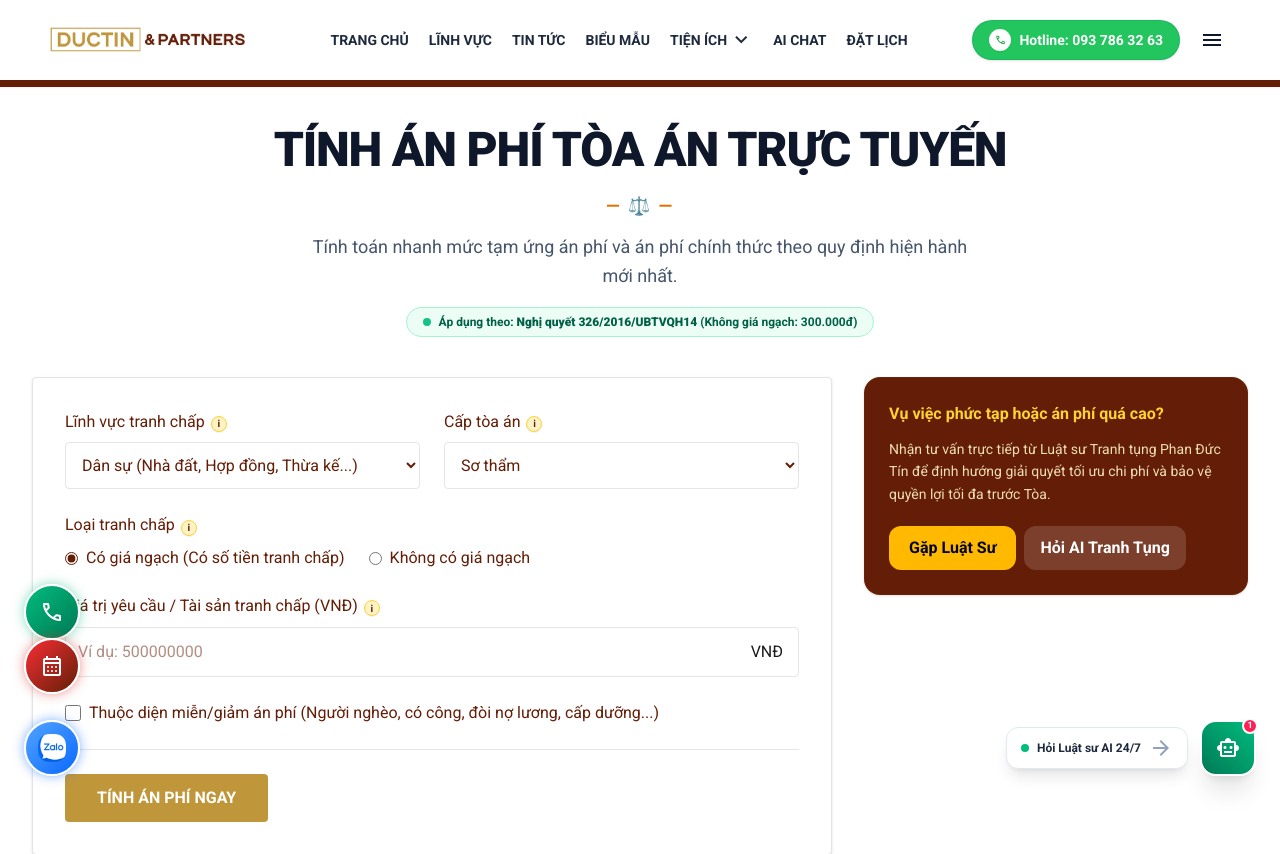
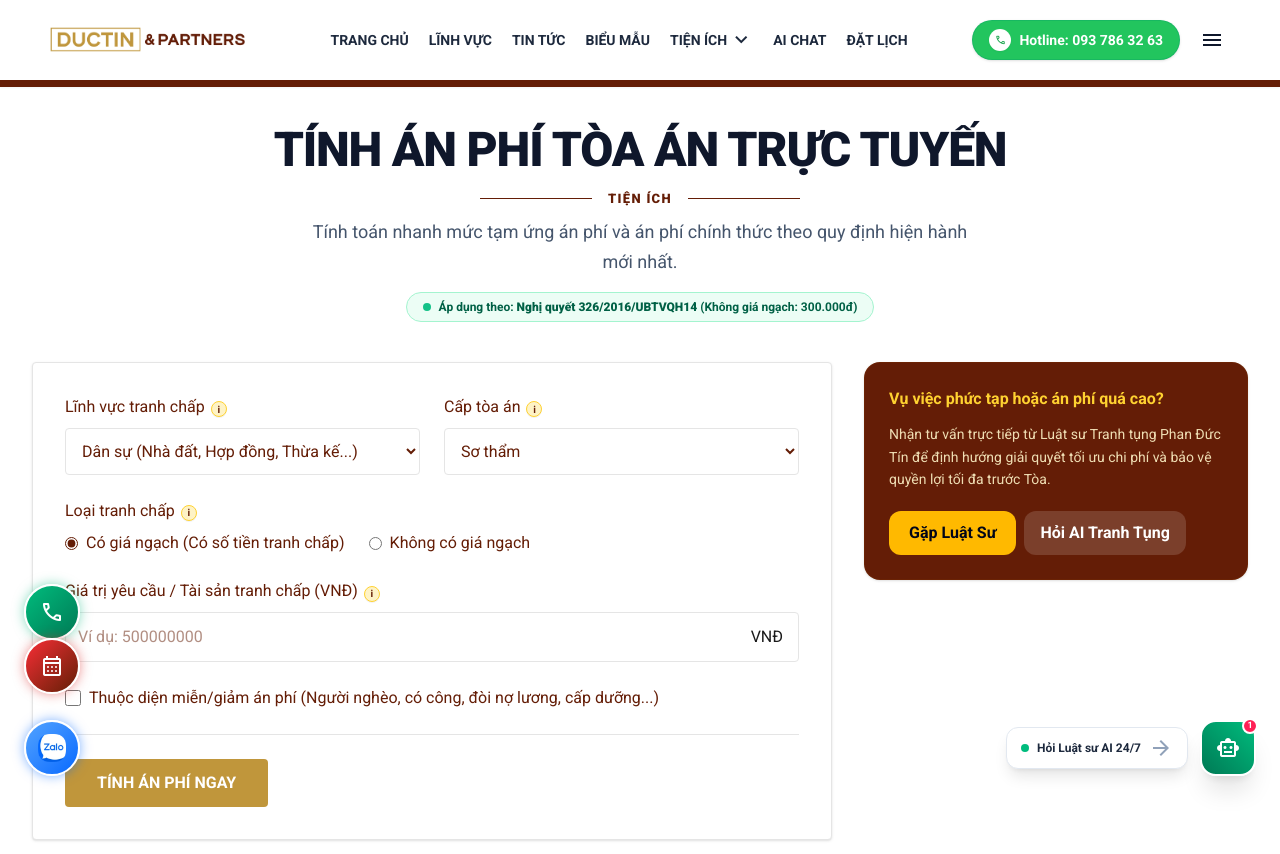
Before and after one commit to RexMcG/webluatductin, a Next.js app: page /court-fee-calculator in a window 1280 px wide. Shown: the top 854 px of the page. Built offline with nearby package versions, Linux system fonts and the light colour scheme.

Commit message:
style: replace scale icon with SectionDivider matching brand style and Image 3

```diff
--- a/src/app/ai-form-checker/page.tsx
+++ b/src/app/ai-form-checker/page.tsx
@@ -2,6 +2,7 @@
 
 import { useState } from "react";
 import Link from "next/link";
+import SectionDivider from "@/components/common/SectionDivider";
 
 export default function AIFormChecker() {
   const [analysisState, setAnalysisState] = useState<"idle" | "scanning" | "complete">("idle");
@@ -26,12 +27,10 @@ export default function AIFormChecker() {
     <div className="max-w-7xl mx-auto px-4 md:px-8 pt-10 pb-16 min-h-screen">
       {/* HEADER AREA */}
       <div className="text-center mb-10 max-w-4xl mx-auto">
-        <h1 className="text-3xl sm:text-4xl md:text-5xl font-black text-slate-900 font-sans tracking-tight uppercase mb-3 leading-tight">
+        <h1 className="text-3xl sm:text-4xl md:text-5xl font-black text-slate-900 font-sans tracking-tight uppercase mb-1 leading-tight">
           AI Thẩm Định &amp; Hướng Dẫn Điền Biểu Mẫu
         </h1>
-        <div className="text-amber-600 flex items-center justify-center my-3">
-          <span className="tracking-widest font-bold text-lg">— ⚖️ —</span>
-        </div>
+        <SectionDivider label="TIỆN ÍCH" />
         <p className="text-slate-600 text-sm sm:text-base md:text-lg max-w-2xl mx-auto leading-relaxed">
           Tải lên bản chụp/PDF biểu mẫu của bạn. Trợ lý AI sẽ rà soát lỗi sai hoặc hướng dẫn điền từng mục chuẩn pháp lý.
         </p>
--- a/src/app/ai-form-library/page.tsx
+++ b/src/app/ai-form-library/page.tsx
@@ -6,6 +6,7 @@ import { useQuery } from "@tanstack/react-query";
 import { formLibraryService, FormItem } from "@/services/form-library.service";
 import { formLeadService } from "@/services/form-lead.service";
 import { exportFormToDoc } from "@/utils/form-exporter";
+import SectionDivider from "@/components/common/SectionDivider";
 
 // Curated standard Vietnamese legal templates fallback & initial library (25+ chuẩn biểu mẫu)
 const POPULAR_FORMS: FormItem[] = [
@@ -754,12 +755,10 @@ export default function AIFormLibrary() {
 
       {/* Hero Section */}
       <div className="text-center mb-10 max-w-4xl mx-auto">
-        <h1 className="text-3xl sm:text-4xl md:text-5xl font-black text-slate-900 font-sans tracking-tight uppercase mb-3 leading-tight">
+        <h1 className="text-3xl sm:text-4xl md:text-5xl font-black text-slate-900 font-sans tracking-tight uppercase mb-1 leading-tight">
           Kho Biểu Mẫu Pháp Lý AI
         </h1>
-        <div className="text-amber-600 flex items-center justify-center my-2">
-          <span className="tracking-widest font-bold text-lg">— ⚖️ —</span>
-        </div>
+        <SectionDivider label="TIỆN ÍCH" />
         <p className="text-slate-600 text-sm sm:text-base md:text-lg max-w-2xl mx-auto mb-8 leading-relaxed">
           Tra cứu và tải xuống miễn phí các biểu mẫu pháp lý chuẩn xác. Nhập câu văn nói tự nhiên, AI sẽ tự động phân tích ngữ nghĩa và gợi ý biểu mẫu chính xác.
         </p>
--- a/src/app/appointment/page.tsx
+++ b/src/app/appointment/page.tsx
@@ -3,6 +3,7 @@
 import { useState, useMemo, useEffect } from "react";
 import Link from "next/link";
 import { appointmentService } from "@/services/appointment.service";
+import SectionDivider from "@/components/common/SectionDivider";
 
 // 9 Lĩnh vực cốt lõi của Đức Tín & Cộng sự + 1 Lĩnh vực Khác
 export const PRACTICE_AREAS = [
@@ -267,9 +268,7 @@ export default function AppointmentPage() {
         <h1 className="text-3xl sm:text-4xl md:text-5xl font-black text-slate-900 font-sans tracking-tight uppercase mb-3 leading-tight">
           Đặt Lịch Hẹn Tư Vấn Pháp Lý
         </h1>
-        <div className="text-amber-600 flex items-center justify-center my-3">
-          <span className="tracking-widest font-bold text-lg">— ⚖️ —</span>
-        </div>
+        <SectionDivider label="ĐẶT LỊCH" />
         <p className="text-slate-600 text-sm sm:text-base md:text-lg max-w-2xl mx-auto leading-relaxed">
           Vui lòng điền thông tin chi tiết để đặt lịch làm việc trực tiếp với{" "}
           <strong className="text-slate-900 font-bold">Luật sư Phan Đức Tín</strong> (Giám đốc Điều hành Công ty Luật TNHH Đức Tín và Cộng sự).
--- a/src/app/court-fee-calculator/page.tsx
+++ b/src/app/court-fee-calculator/page.tsx
@@ -5,6 +5,7 @@ import Link from "next/link";
 import { calcCourtFee, getLegalParams } from "@/utils/calculator";
 import { InfoTooltip } from "@/components/calculator/CalculatorGuide";
 import { LegalParams, DEFAULT_LEGAL_PARAMS } from "@/services/legal-params.service";
+import SectionDivider from "@/components/common/SectionDivider";
 
 export default function CourtFeeCalculator() {
   const [params, setParams] = useState<LegalParams>(DEFAULT_LEGAL_PARAMS);
@@ -39,12 +40,10 @@ export default function CourtFeeCalculator() {
   return (
     <div className="max-w-7xl mx-auto px-4 md:px-8 pt-10 pb-16 min-h-screen">
       <div className="text-center mb-10 max-w-4xl mx-auto">
-        <h1 className="text-3xl sm:text-4xl md:text-5xl font-black text-slate-900 font-sans tracking-tight uppercase mb-3 leading-tight">
+        <h1 className="text-3xl sm:text-4xl md:text-5xl font-black text-slate-900 font-sans tracking-tight uppercase mb-1 leading-tight">
           Tính Án Phí Tòa Án Trực Tuyến
         </h1>
-        <div className="text-amber-600 flex items-center justify-center my-3">
-          <span className="tracking-widest font-bold text-lg">— ⚖️ —</span>
-        </div>
+        <SectionDivider label="TIỆN ÍCH" />
         <p className="text-slate-600 text-sm sm:text-base md:text-lg max-w-2xl mx-auto leading-relaxed mb-4">
           Tính toán nhanh mức tạm ứng án phí và án phí chính thức theo quy định hiện hành mới nhất.
         </p>
--- a/src/app/news/page.tsx
+++ b/src/app/news/page.tsx
@@ -4,6 +4,7 @@ import { useQuery } from '@tanstack/react-query';
 import { newsService, NewsArticle } from '@/services/news.service';
 import Link from 'next/link';
 import DOMPurify from 'isomorphic-dompurify';
+import SectionDivider from '@/components/common/SectionDivider';
 
 export default function NewsPage() {
   const { data: newsList, isLoading, error } = useQuery({
@@ -17,9 +18,7 @@ export default function NewsPage() {
         <h1 className="text-3xl sm:text-4xl md:text-5xl font-black text-slate-900 font-sans tracking-tight uppercase mb-3 leading-tight">
           Bảng Tin &amp; Sự Kiện Pháp Luật
         </h1>
-        <div className="text-amber-600 flex items-center justify-center my-3">
-          <span className="tracking-widest font-bold text-lg">— ⚖️ —</span>
-        </div>
+        <SectionDivider label="KIẾN THỨC" />
         <p className="text-slate-600 text-sm sm:text-base md:text-lg max-w-2xl mx-auto leading-relaxed">
           Tổng hợp thông tin pháp luật, phân tích vụ án và quy định pháp lý mới nhất từ Công ty Luật TNHH Đức Tín và Cộng sự.
         </p>
--- a/src/app/page.tsx
+++ b/src/app/page.tsx
@@ -4,6 +4,7 @@ import Link from "next/link";
 import { useState, useRef, useEffect } from "react";
 import { useRouter } from "next/navigation";
 import { questionService } from "@/services/question.service";
+import SectionDivider from "@/components/common/SectionDivider";
 
 export default function Home() {
   const router = useRouter();
@@ -261,12 +262,10 @@ export default function Home() {
           {/* About Us */}
           <div>
             <div className="text-center mb-10 w-full flex flex-col items-center justify-center">
-              <h2 className="text-3xl md:text-5xl font-black text-slate-900 font-sans leading-tight tracking-tight uppercase text-center mb-2">
+              <h2 className="text-3xl md:text-5xl font-black text-slate-900 font-sans leading-tight tracking-tight uppercase text-center mb-1">
                 Về Chúng Tôi
               </h2>
-              <div className="text-accent flex items-center justify-center mt-1">
-                <span className="tracking-widest font-bold text-lg">— ⚖️ —</span>
-              </div>
+              <SectionDivider label="GIỚI THIỆU" />
             </div>
             <div className="prose prose-xl md:prose-2xl text-text-secondary leading-relaxed space-y-4 text-justify text-lg md:text-xl">
               <p>
@@ -281,12 +280,10 @@ export default function Home() {
           {/* Why Choose Us */}
           <div>
             <div className="text-center mb-10 w-full flex flex-col items-center justify-center">
-              <h2 className="text-3xl md:text-5xl font-black text-slate-900 font-sans leading-tight tracking-tight uppercase text-center mb-2">
+              <h2 className="text-3xl md:text-5xl font-black text-slate-900 font-sans leading-tight tracking-tight uppercase text-center mb-1">
                 Tôn Chỉ Hoạt Động &amp; Năng Lực Vượt Trội
               </h2>
-              <div className="text-accent flex items-center justify-center mt-1">
-                <span className="tracking-widest font-bold text-lg">— ⚖️ —</span>
-              </div>
+              <SectionDivider label="TÔN CHỈ HOẠT ĐỘNG" />
             </div>
             <div className="grid grid-cols-1 md:grid-cols-2 gap-6">
               {[
@@ -333,12 +330,10 @@ export default function Home() {
       <section className="border-t border-border-neutral py-16">
         <div className="max-w-container-max mx-auto px-margin-mobile md:px-margin-desktop">
           <div className="text-center mb-12 w-full flex flex-col items-center justify-center">
-            <h2 className="text-3xl md:text-5xl font-black text-slate-900 font-sans leading-tight tracking-tight uppercase text-center mb-2">
+            <h2 className="text-3xl md:text-5xl font-black text-slate-900 font-sans leading-tight tracking-tight uppercase text-center mb-1">
               Lĩnh Vực Hoạt Động Mũi Nhọn
             </h2>
-            <div className="text-accent flex items-center justify-center mt-1">
-              <span className="tracking-widest font-bold text-lg">— ⚖️ —</span>
-            </div>
+            <SectionDivider label="LĨNH VỰC HOẠT ĐỘNG" />
           </div>
           <div className="grid grid-cols-1 md:grid-cols-2 lg:grid-cols-3 gap-6 sm:gap-7">
 
@@ -473,12 +468,10 @@ export default function Home() {
       <section className="bg-surface-alt border-y border-border-neutral py-16">
         <div className="max-w-container-max mx-auto px-margin-mobile md:px-margin-desktop">
           <div className="text-center mb-12 w-full flex flex-col items-center justify-center">
-            <h2 className="text-3xl md:text-5xl font-black text-slate-900 font-sans leading-tight tracking-tight uppercase text-center mb-2">
+            <h2 className="text-3xl md:text-5xl font-black text-slate-900 font-sans leading-tight tracking-tight uppercase text-center mb-1">
               Tiện Ích Pháp Lý
             </h2>
-            <div className="text-amber-800 flex items-center justify-center mt-1">
-              <span className="tracking-widest font-bold text-lg">— ⚖️ —</span>
-            </div>
+            <SectionDivider label="TIỆN ÍCH" />
           </div>
           <div className="grid grid-cols-1 md:grid-cols-3 gap-8">
             {/* Tool 1 */}
@@ -707,10 +700,8 @@ export default function Home() {
           {/* FAQ Accordion (Right) - Căn chỉnh đồng đều tuyệt đối 100% đầu & cằm với ô đặt câu hỏi */}
           <div className="flex flex-col justify-between h-full">
             <div>
-              <h2 className="text-[#92400e] font-black text-2xl md:text-3xl uppercase mb-1.5 font-sans leading-none tracking-tight">CÂU HỎI &amp; GIẢI ĐÁP PHÁP LUẬT</h2>
-              <div className="text-amber-800 mb-4 mt-2 flex items-center">
-                <span className="tracking-widest font-bold">— ⚖️ —</span>
-              </div>
+              <h2 className="text-[#92400e] font-black text-2xl md:text-3xl uppercase mb-1 font-sans leading-none tracking-tight">CÂU HỎI &amp; GIẢI ĐÁP PHÁP LUẬT</h2>
+              <SectionDivider label="HỎI ĐÁP" className="!justify-start my-2" />
 
               <div className="space-y-3">
                 {[
@@ -761,12 +752,10 @@ export default function Home() {
       <section id="lawyers" className="border-t border-border-neutral py-16 scroll-mt-24">
         <div className="max-w-container-max mx-auto px-margin-mobile md:px-margin-desktop">
           <div className="text-center mb-12 w-full flex flex-col items-center justify-center">
-            <h2 className="text-3xl md:text-5xl font-black text-slate-900 font-sans leading-tight tracking-tight uppercase text-center mb-2">
+            <h2 className="text-3xl md:text-5xl font-black text-slate-900 font-sans leading-tight tracking-tight uppercase text-center mb-1">
               Đội Ngũ Luật Sư Điều Hành
             </h2>
-            <div className="text-amber-800 flex items-center justify-center mt-1">
-              <span className="tracking-widest font-bold text-lg">— ⚖️ —</span>
-            </div>
+            <SectionDivider label="ĐỘI NGŨ LUẬT SƯ" />
           </div>
           <div className="grid grid-cols-1 md:grid-cols-3 gap-6 lg:gap-8">
           {[
@@ -820,9 +809,7 @@ export default function Home() {
           <h3 className="font-sans text-slate-800 uppercase tracking-widest text-sm md:text-base font-black">
             Đối Tác &amp; Khách Hàng Tiêu Biểu
           </h3>
-          <div className="text-amber-800 flex items-center justify-center mt-1.5">
-            <span className="tracking-widest font-bold text-xs">— ⚖️ —</span>
-          </div>
+          <SectionDivider label="ĐỐI TÁC TIÊU BIỂU" />
         </div>
         <div className="relative w-full overflow-hidden flex py-2">
           <div className="flex whitespace-nowrap animate-marquee w-max items-center">
--- a/src/app/pit-calculator/page.tsx
+++ b/src/app/pit-calculator/page.tsx
@@ -5,6 +5,7 @@ import Link from "next/link";
 import { calcPIT, getLegalParams } from "@/utils/calculator";
 import { InfoTooltip } from "@/components/calculator/CalculatorGuide";
 import { LegalParams, DEFAULT_LEGAL_PARAMS } from "@/services/legal-params.service";
+import SectionDivider from "@/components/common/SectionDivider";
 
 export default function PITCalculator() {
   const [params, setParams] = useState<LegalParams>(DEFAULT_LEGAL_PARAMS);
@@ -55,12 +56,10 @@ export default function PITCalculator() {
     <div className="max-w-7xl mx-auto px-4 md:px-8 pt-10 pb-16 min-h-screen">
       {/* Page Title */}
       <div className="text-center mb-10 max-w-4xl mx-auto">
-        <h1 className="text-3xl sm:text-4xl md:text-5xl font-black text-slate-900 font-sans tracking-tight uppercase mb-3 leading-tight">
+        <h1 className="text-3xl sm:text-4xl md:text-5xl font-black text-slate-900 font-sans tracking-tight uppercase mb-1 leading-tight">
           Tính Thuế Thu Nhập Cá Nhân (PIT)
         </h1>
-        <div className="text-amber-600 flex items-center justify-center my-3">
-          <span className="tracking-widest font-bold text-lg">— ⚖️ —</span>
-        </div>
+        <SectionDivider label="TIỆN ÍCH" />
         <p className="text-slate-600 text-sm sm:text-base md:text-lg max-w-2xl mx-auto leading-relaxed mb-4">
           Tính toán nhanh và chuẩn xác số thuế Thu nhập cá nhân phải nộp theo biểu thuế lũy tiến từng phần và giảm trừ gia cảnh mới nhất.
         </p>
--- a/src/app/salary-calculator/page.tsx
+++ b/src/app/salary-calculator/page.tsx
@@ -5,6 +5,7 @@ import Link from "next/link";
 import { calcPIT, getLegalParams } from "@/utils/calculator";
 import { InfoTooltip } from "@/components/calculator/CalculatorGuide";
 import { LegalParams, DEFAULT_LEGAL_PARAMS } from "@/services/legal-params.service";
+import SectionDivider from "@/components/common/SectionDivider";
 
 export default function SalaryCalculator() {
   const [params, setParams] = useState<LegalParams>(DEFAULT_LEGAL_PARAMS);
@@ -68,12 +69,10 @@ export default function SalaryCalculator() {
     <div className="max-w-7xl mx-auto px-4 md:px-8 pt-10 pb-16 min-h-screen">
       {/* Page Title */}
       <div className="text-center mb-10 max-w-4xl mx-auto">
-        <h1 className="text-3xl sm:text-4xl md:text-5xl font-black text-slate-900 font-sans tracking-tight uppercase mb-3 leading-tight">
+        <h1 className="text-3xl sm:text-4xl md:text-5xl font-black text-slate-900 font-sans tracking-tight uppercase mb-1 leading-tight">
           Tính Lương Gross-to-Net Chuẩn Pháp Luật
         </h1>
-        <div className="text-amber-600 flex items-center justify-center my-3">
-          <span className="tracking-widest font-bold text-lg">— ⚖️ —</span>
-        </div>
+        <SectionDivider label="TIỆN ÍCH" />
         <p className="text-slate-600 text-sm sm:text-base md:text-lg max-w-2xl mx-auto leading-relaxed mb-4">
           Tính toán chính xác lương thực nhận (Net) từ lương tổng (Gross), các khoản trích nộp BHXH, BHYT, BHTN và thuế TNCN theo quy định mới nhất.
         </p>
--- a/src/app/services/page.tsx
+++ b/src/app/services/page.tsx
@@ -2,6 +2,7 @@
 
 import Link from "next/link";
 import { SERVICES_DATA } from "@/data/servicesData";
+import SectionDivider from "@/components/common/SectionDivider";
 
 export default function ServicesPage() {
   const serviceList = Object.values(SERVICES_DATA);
@@ -43,9 +44,7 @@ export default function ServicesPage() {
           <h2 className="text-3xl md:text-4xl font-black text-slate-900 uppercase font-sans">
             Lĩnh Vực Hoạt Động Cốt Lõi
           </h2>
-          <div className="text-amber-600 flex items-center justify-center my-3">
-            <span className="tracking-widest font-bold text-lg">— ⚖️ —</span>
-          </div>
+          <SectionDivider label="LĨNH VỰC HOẠT ĐỘNG" />
           <p className="text-slate-600 text-base md:text-lg leading-relaxed">
             Đức Tín &amp; Cộng sự quy tụ đội ngũ luật sư chuyên gia với bề dày thực chiến, giải quyết nhanh chóng và hiệu quả mọi bài toán pháp lý.
           </p>
--- /dev/null
+++ b/src/components/common/SectionDivider.tsx
@@ -0,0 +1,27 @@
+import React from "react";
+
+interface SectionDividerProps {
+  label: string;
+  className?: string;
+  lineClassName?: string;
+  textClassName?: string;
+}
+
+export default function SectionDivider({
+  label,
+  className = "",
+  lineClassName = "",
+  textClassName = "",
+}: SectionDividerProps) {
+  return (
+    <div className={`flex items-center justify-center gap-3 sm:gap-4 my-2.5 ${className}`}>
+      <span className={`w-14 sm:w-20 md:w-28 h-[1.5px] bg-[#641D06] shrink-0 ${lineClassName}`} />
+      <span
+        className={`text-xs sm:text-[13px] font-black tracking-widest text-[#641D06] uppercase select-none ${textClassName}`}
+      >
+        {label}
+      </span>
+      <span className={`w-14 sm:w-20 md:w-28 h-[1.5px] bg-[#641D06] shrink-0 ${lineClassName}`} />
+    </div>
+  );
+}
```
Also changed, not shown: src/app/services/[slug]/page.tsx (+3 -6 lines).
